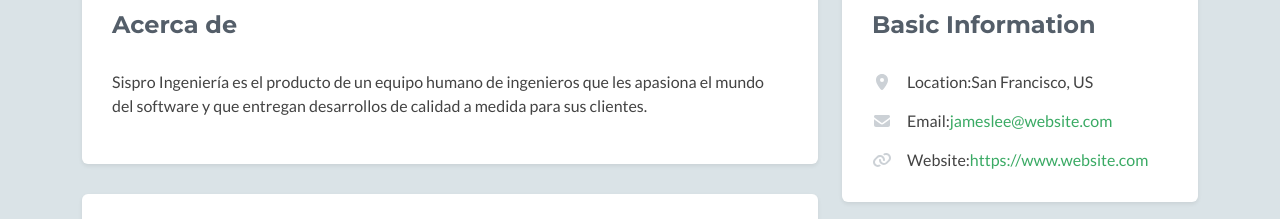
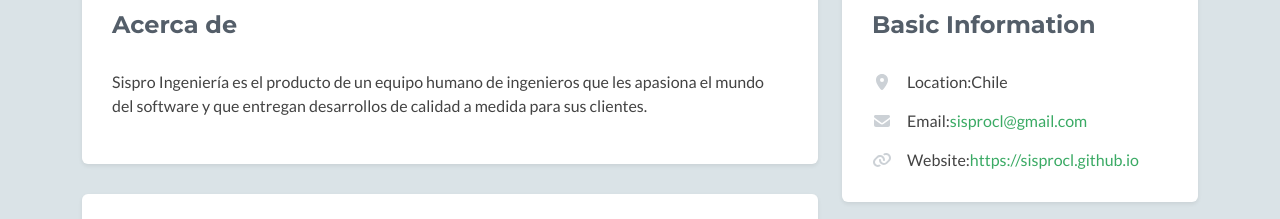
Before and after one commit to eduzamorano/eduzamorano.github.io, a plain HTML site: page index.html in a window 1280 px wide. Shown: the part 313-532 px from the top of the page. Drawn offline with nearby package versions, Linux system fonts and the light colour scheme; no server answers; a script that the page names is missing; some icons are missing.

Commit message:
cambios en favicon

```diff
--- a/index.html
+++ b/index.html
@@ -227,9 +227,9 @@
                         <h2 class="heading sr-only">Basic Information</h2>
                         <div class="content">
                             <ul class="list-unstyled">
-                                <li><i class="fas fa-map-marker-alt"></i><span class="sr-only">Location:</span>San Francisco, US</li>
-                                <li><i class="fas fa-envelope"></i><span class="sr-only">Email:</span><a href="#">jameslee@website.com</a></li>
-                                <li><i class="fas fa-link"></i><span class="sr-only">Website:</span><a href="#">https://www.website.com</a></li>
+                                <li><i class="fas fa-map-marker-alt"></i><span class="sr-only">Location:</span>Chile</li>
+                                <li><i class="fas fa-envelope"></i><span class="sr-only">Email:</span><a href="#">sisprocl@gmail.com</a></li>
+                                <li><i class="fas fa-link"></i><span class="sr-only">Website:</span><a href="#">https://sisprocl.github.io</a></li>
                             </ul>
                         </div><!--//content-->
                     </div><!--//section-inner-->
```
Also changed, not shown: favicon.ico.
